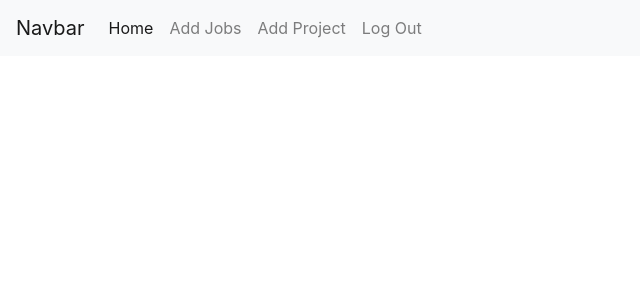
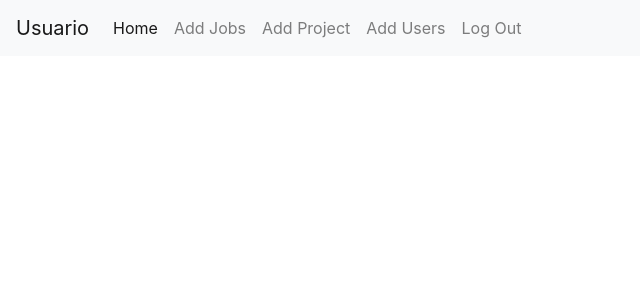
Before and after one commit to emmanuelluur/curso-php, a PHP site: template Views/admin.twig in a window 1280 px wide. Shown: the top 300 px of the page, without its empty margins (0-640 px from the left). Run offline with PHP 8.4, Linux system fonts and the light colour scheme; the template is opened without the code that fills it, so the values that code supplies are empty; some libraries are stand-ins or nearby versions.

Commit message:
Redireccion ruta protegida fixed

```diff
--- a/Views/dashboard.twig
+++ b/Views/dashboard.twig
@@ -12,7 +12,7 @@
 
     <body>
         <nav class="navbar navbar-expand-lg navbar-light bg-light">
-            <a class="navbar-brand" href="#">Navbar</a>
+            <a class="navbar-brand" href="#">Usuario</a>
             <button class="navbar-toggler" type="button" data-toggle="collapse" data-target="#navbarSupportedContent" aria-controls="navbarSupportedContent" aria-expanded="false" aria-label="Toggle navigation">
                 <span class="navbar-toggler-icon"></span>
             </button>
@@ -28,6 +28,9 @@
                     </li>
                     <li class="nav-item">
                         <a class="nav-link" href="projects/add">Add Project</a>
+                    </li>
+                    <li class="nav-item">
+                        <a class="nav-link" href="users/add">Add Users</a>
                     </li>
                     <li class="nav-item">
                         <a class="nav-link" href="logout">Log Out</a>
--- a/public/index.php
+++ b/public/index.php
@@ -3,7 +3,7 @@ require_once "../vendor/autoload.php";
 
 use Aura\Router\RouterContainer;
 use Illuminate\Database\Capsule\Manager as Capsule;
-use Zend\Diactoros\Response\RedirectResponse;
+
 //  Muestra errores php
 ini_set('display_errors', 1);
 ini_set('display_startup_error', 1);
@@ -121,7 +121,8 @@ if (!$route) {
     $sesionId = $_SESSION['userId'] ?? false;
 
     if ($needsAuth && !$sesionId) {
-        return new RedirectResponse('../logout');
+       $controllerName = "App\Controller\AuthController";
+       $actionName = "getLogin";
     }
 
     $controller = new $controllerName;
```
